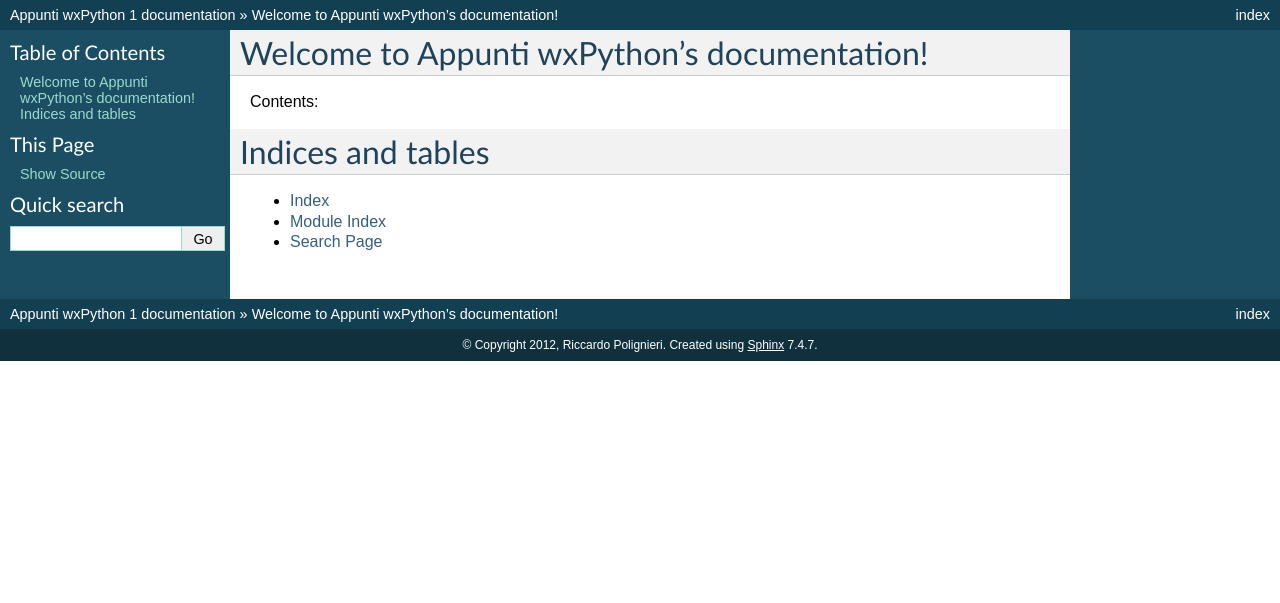
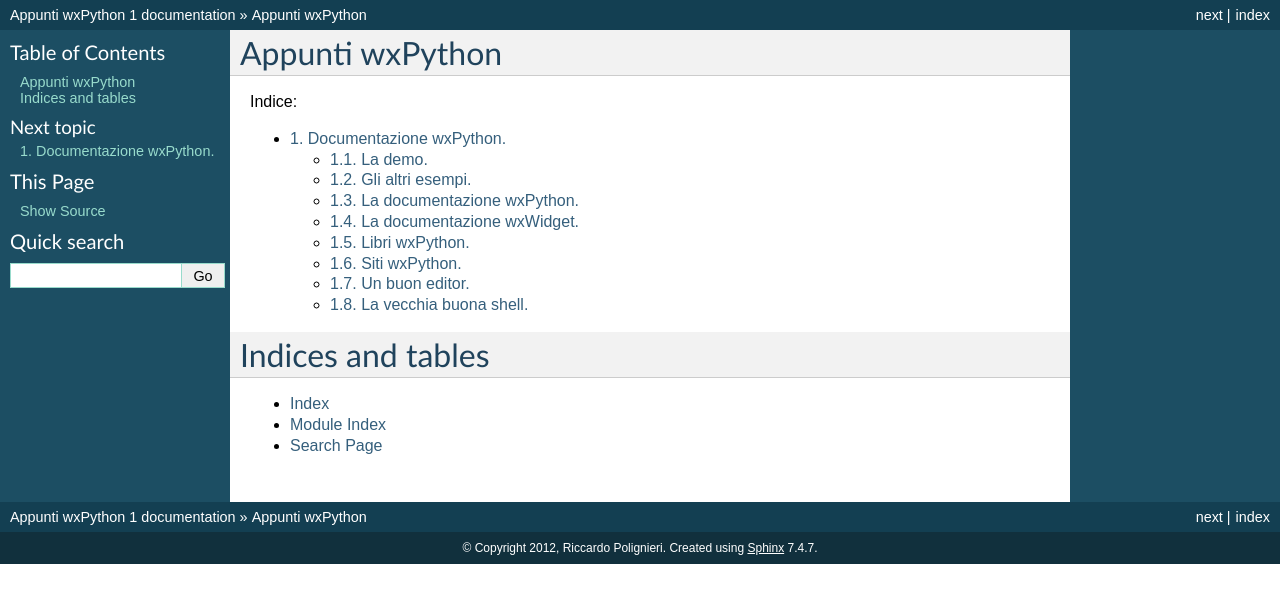
Before and after one commit to ricpol/wxnote, a Sphinx documentation site: the page built from source/index.rst, in a window 1280 px wide. Shown: the top 603 px of the page. Built offline with Sphinx 7.4.7, drawn with Linux system fonts in a browser that asks for light colours; some of the changed lines change nothing that is shown.

Commit message:
added 'documentarsi'

```diff
--- /dev/null
+++ b/source/documentarsi.rst
@@ -0,0 +1,90 @@
+Documentazione wxPython.
+========================
+
+wxPython è un framework vasto e complesso, e soprattutto all'inizio può disorientare. Questa sezione elenca una serie di risorse che *dovete assolutamente* tenere a portata di mano quando scrivete codice wxPython.
+
+Il problema con tutti questi materiali, ovviamente, è che sono in inglese. Non esiste nulla in italiano... il che sarebbe poi la ragione dell'esistenza di questi appunti. Tuttavia non potete prescindere da un po' di fatica linguistica, se volete fare qualche progresso con wxPython (e con Python, e con la programmazione in generale).
+
+La demo.
+--------
+
+La demo è il primo posto dove in genere vi conviene guardare. Se non c'è nella demo, le cose si complicano.
+
+La demo è un pacchetto che si scarica e si installa a parte `sul sito di wxPython <http://www.wxpython.org/download.php#stable>`_ (cercate "wxPython Demo" tra i vari pacchetti). Una volta aperta, presenta un elenco di esempi organizzati in un albero che potete sfogliare. Ciascun esempio mostra anche il suo codice sorgente e delle note utili. Una possibilità molto comoda è che potete fare delle modifiche direttamente nel codice, e vedere subito il risultato.
+
+L'unico problema della demo è che spesso gli esempi sono eccessivamente complessi: nello sforzo di dimostrare tutte le possibilità dei vari widget, il codice si allunga a dismisura, e non è sempre facile orientarsi.
+
+Gli altri esempi.
+-----------------
+
+Scaricando il pacchetto della demo, installate anche alcune piccole applicazioni di esempio che trovate installate in ``.../wxPython2.8 Docs and Demos/samples``. Alcuni di questi esempi riguardano tecniche complesse ("mainloop", per esempio...), e altri sono applicativi molto estesi ("ide", "PySketch"); però la maggior parte sono interessanti e facili da capire. Forse i tre più semplici per iniziare sono:
+
+* "simple" è un'applicazione basilare, a titolo di esempio;
+
+* "doodle" illustra le basi delle tecniche di disegno ("PySketch" è molto più completo, ma è lungo da analizzare);
+
+* "hangman" è una mini-applicazione ben strutturata;
+
+Molto utili sono anche gli snippet raccolti in ``.../wxPython2.8 Docs and Demos/wxPython/samples/wxPIA_book``. Questi sono esempi tratti dal libro `WxPython in Action <http://www.manning.com/rappin/>`_. L'unico problema di questi esempi è che, essendo tratti dal libro, sono organizzati secondo i capitoli, ed è un po' noioso provarli tutti per vedere cosa fanno.
+
+La documentazione wxPython.
+---------------------------
+
+La documentazione delle API di wxPython è solo online. Potete trovare la versione "ufficiale" generata con Epydoc a `questo indirizzo <http://www.wxpython.org/docs/api/>`_, ma vi consiglio di quardare prima quella "alternativa" mantenuta da Andrea Gavana `qui <http://xoomer.virgilio.it/infinity77/wxPython/APIMain.html>`_. Questa seconda documentazione non è ancora completa, ma è generata con Sphinx, ed è molto più chiara e ricca. Dovrebbe diventare la documentazione ufficiale della prossima "reincarnazione" di wxPython, il cosiddetto "progetto Phoenix" di cui si parla ormai da qualche anno.
+
+
+Ovviamente la documentazione delle API è fondamentale, ma solo se sapete già che cosa state cercando...
+
+La documentazione wxWidget.
+---------------------------
+
+Come ormai dovreste sapere, wxPython è il porting per Python del framework C++ wxWidgets. La documentazione delle API di wxWidgets è molto completa e ricca, ed è compresa nel pacchetto della demo, per cui la trovate installata in
+``.../wxPython2.8 Docs and Demos/docs``. In alternativa, potete consultare la versione on line `qui <http://docs.wxwidgets.org/stable/>`_.
+
+Naturalmente, il problema qui è che tutta la sintassi, gli esempi, le convenzioni tipografiche etc., si riferiscono al mondo C++. Non è troppo difficile, con un po' di allenamento, tradurre al volo nel nostro linguaggio preferito; tuttavia non è neppure proprio facilissimo.
+
+Tuttavia la documentazione wxWidgets resta in certi casi l'ultima risorsa. Tra l'altro, al suo interno si trovano anche delle note specifiche per wxPython (e wxPerl!), nei punti in cui le API differiscono.
+
+Libri wxPython.
+---------------
+
+Ce ne sono due che valgono la pena:
+
+* `WxPython in Action <http://www.manning.com/rappin/>`_, già menzionato sopra, è scritto in collaborazione con Robin Dunn, l'autore di wxPython. E' un manuale ben fatto, di livello medio-base. Ci trovate i fondamentali ben spiegati, ma niente di particolarmente esotico.
+
+* `wxPython 2.8 Application Development Cookbook <http://www.packtpub.com/wxpython-2-8-application-development-cookbook/book>`_ di Cody Precord (l'autore dell'IDE Editra, vedi sotto), è un manuale più avanzato, che offre anche esempi di buone pratiche di programmazione. Leggetelo solo se avete già un'idea di base di come funziona wxPython. Altrimenti può essere disorientante.
+
+
+Siti wxPython.
+--------------
+
+Ce ne sono troppi.
+
+Il problema qui è che wxPython è un framework *anziano* e *popolare*, il che significa che negli anni si è accumulata in rete una impressionante quantità di materiale, spesso vecchio (vedi alla voce "anziano") e/o di pessima qualità (vedi alla voce "popolare").
+
+Francamente non riesco a consigliarvi nessun sito wxPython di cui mi fido ciecamente. E questa è un'altra ragione per l'esistenza di queste note. Per dovere di cronaca, devo citare almeno il `wiki ufficiale <http://wiki.wxpython.org/>`_, che però resta ancora tragicamente disorganizzato, e talvolta presenta ancora degli esempi vecchi e superati. Tuttavia, molte pagine sono invece assolutamente ben scritte e aggiornate.
+
+Un buon editor.
+---------------
+
+Sembra facile, ma se lavorate con un framework complesso come wxPython, scordatevi IDLE. Avete bisogno di un editor che faccia almeno queste cose:
+
+* code folding: il codice wxPython tende ad essere lungo. Senza il code folding, passerete la vita a fare scrolling su e giù.
+
+* autocompletion: come per tutti i framework complessi, il problema numero uno è orientarsi nella selva delle classi e dei metodi. Il problema numero due, è rircordarsi come si scrivono esattamente. Senza l'autocompletion, siete fritti.
+
+* calltips: o come volete chiamarli, insomma, la docstring della funzione/metodo che appare automaticamente quando scrivete il nome. Il problema numero tre è ricordarsi l'infinità di named arguments che può avere un metodo (specialmente un costruttore) wxPython. Senza i calltips, siete fritti.
+
+Ora, tutti gli editor decenti hanno queste feature: scegliete quello che preferite. Tenete solo a mente che non è il caso di ricorrere per forza a elefanti come Eclipse. Non è questa la sede per aprire l'eterna discussione su quale editor utilizzare. Se non avete proprio nessuna idea, potete provare `Editra <http://editra.org/>`_: è un IDE abbastanza completo, scritto da Cody Precord nientemeno che in wxPython. E' diventato un po' l'editor "ufficiale" di wxPython, e quindi è incluso nelle distribuzioni che scaricate, ma vi conviene visitare il sito per avere la versione più aggiornata, scaricare i plugin, etc.
+
+La vecchia buona shell.
+-----------------------
+
+E infine, non dimenticate di tenervi sempre accanto una shell aperta, quando programmate. Quando siete in dubbio, ``dir`` è sempre vostro amico per un primo orientamento.
+
+Per esempio::
+
+    >>> import wx
+    >>> [i for i in dir(wx.TextCtrl) if 'Background' in i]
+
+vi rivela tutti i metodi disponibili in ``wx.TextCtrl`` che in qualche modo riguardano lo sfondo.
--- a/source/index.rst
+++ b/source/index.rst
@@ -3,13 +3,17 @@
    You can adapt this file completely to your liking, but it should at least
    contain the root `toctree` directive.
 
-Welcome to Appunti wxPython's documentation!
-============================================
+Appunti wxPython
+================
 
-Contents:
+Indice:
 
 .. toctree::
+   :numbered:
    :maxdepth: 2
+
+   documentarsi
+
 
 Indices and tables
 ==================
```
